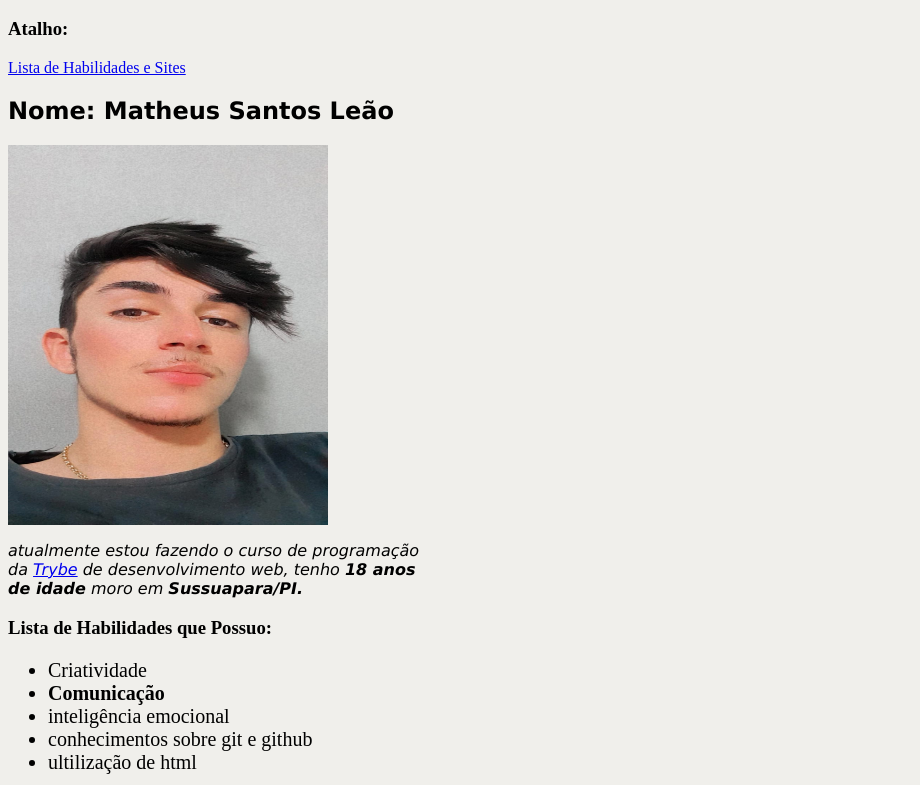
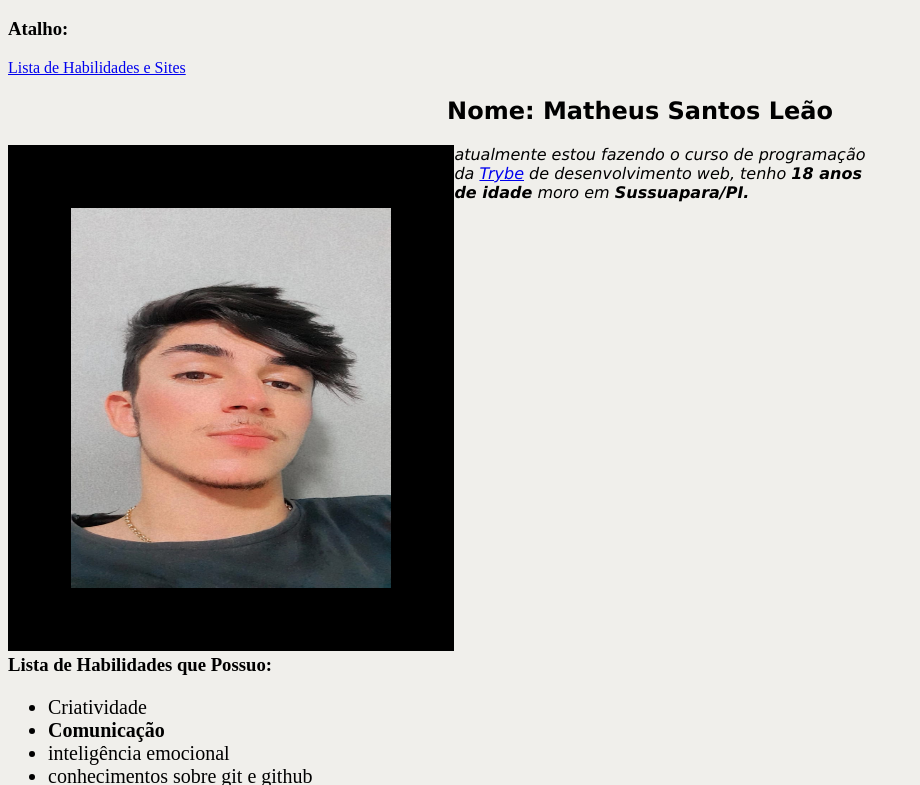
Before and after one commit to MatheusKRC/MatheusKRC.github.io, a plain HTML site: page index.html in a window 1280 px wide. Shown: the part 48-833 px from the top of the page, without its empty margins (0-920 px from the left). Drawn offline with Linux system fonts and the light colour scheme.

Commit message:
adicionado fundo na foto e posicionada a descrição ao lado

```diff
--- a/Estilo.css
+++ b/Estilo.css
@@ -1,15 +1,33 @@
-.Fonte-Nova{
-    font-family: 'Lucida Sans', 'Lucida Sans Regular', 'Lucida Grande', 'Lucida Sans Unicode', Geneva, Verdana, sans-serif;
+.Fonte-Nova {
+  font-family: "Lucida Sans", "Lucida Sans Regular", "Lucida Grande",
+    "Lucida Sans Unicode", Geneva, Verdana, sans-serif;
 }
 
-body{
-    background-color: f0efeb;
+body {
+  background-color: f0efeb;
 }
 
-p{
-    font-style: italic;
+p {
+  font-style: italic;
 }
 
-.Habilidades{
-    font-size: 20px;
+.Habilidades {
+  font-size: 20px;
 }
+
+.Float{
+    float: left;
+}
+
+.Separação{
+    height: 490px;
+}
+
+div h2{
+    text-align: center;
+}
+
+div img{
+padding: 5%;
+background-color: black;
+}
--- a/index.html
+++ b/index.html
@@ -1,28 +1,39 @@
 <html lang="pt-br">
-
   <head>
-     <meta charset="UTF-8">
+    <meta charset="UTF-8" />
     <title>Meu Portfolio Web</title>
-     <link rel="stylesheet" href="Estilo.css">
+    <link rel="stylesheet" href="Estilo.css" />
   </head>
 
   <body>
-
+    <div>
       <h1 id="matheus">Meu portfolio Web</h1>
 
-      <h3>Atalho:</h3> <a href="#listas">Lista de Habilidades e Sites</a> <br>
+      <h3>Atalho:</h3>
+      <a href="#listas">Lista de Habilidades e Sites</a> <br />
       <h2 class="Fonte-Nova">Nome: Matheus Santos Leão</h2>
 
-      <img src="Matheus-Leao.jpeg" width="320px" height="380px" alt="Foto de Matheus-Leão">
+      <img
+        src="Matheus-Leao.jpeg"
+        width="320px"
+        height="380px"
+        alt="Foto de Matheus-Leão"
+        class="Float"
+      />
 
-     <p class="Fonte-Nova">
+      <p class="Fonte-Nova Separação">
         <em>
-        atualmente estou fazendo o curso de programação <br>
-        da <a href="https://www.betrybe.com/" target="_blank">Trybe</a>
-        de desenvolvimento web, tenho <strong>18 anos <br> de idade</strong>
+          atualmente estou fazendo o curso de programação <br />
+          da <a href="https://www.betrybe.com/" target="_blank">Trybe</a> de
+          desenvolvimento web, tenho
+          <strong
+            >18 anos <br />
+            de idade</strong
+          >
           moro em <strong>Sussuapara/PI.</strong>
         </em>
       </p>
+    </div>
 
     <h3 id="listas">Lista de Habilidades que Possuo:</h3>
 
@@ -37,9 +48,13 @@
     <h3>Sites que eu gosto:</h3>
 
     <ul>
-        <li> <a href="https://ordemparanormal.fandom.com/wiki/Ordem_Paranormal_Wiki"> Ordem_Paranormal_Wiki</a></li>
-        <li> <a href="https://www.tecmundo.com.br/"> Tecmundo</a></li>
-        <li> <a href="https://www.theenemy.com.br/">The enemy</a></li>
+      <li>
+        <a href="https://ordemparanormal.fandom.com/wiki/Ordem_Paranormal_Wiki">
+          Ordem_Paranormal_Wiki</a
+        >
+      </li>
+      <li><a href="https://www.tecmundo.com.br/"> Tecmundo</a></li>
+      <li><a href="https://www.theenemy.com.br/">The enemy</a></li>
     </ul>
 
     <h3>Atalho:</h3>
```
Lines whose indentation alone changed are shown as unchanged.
